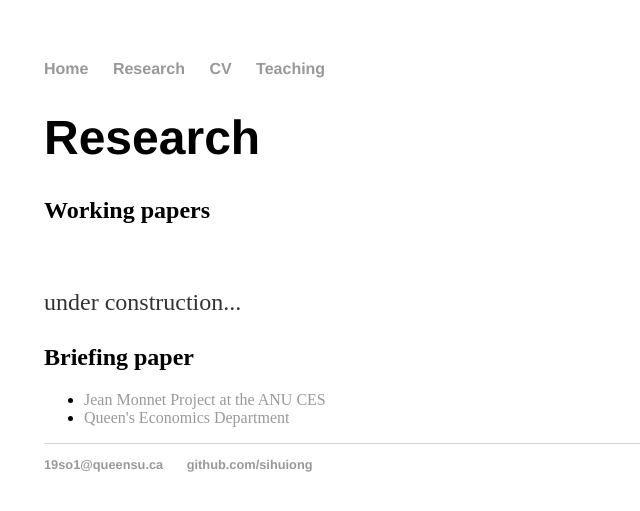
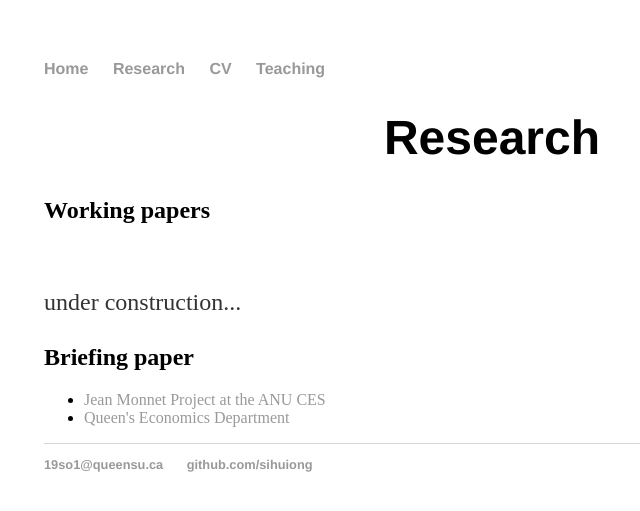
Before and after one commit to SihuiOng/SihuiOng.github.io, a Jekyll site: the page built from research/index.html, in a window 1280 px wide. Shown: the top 511 px of the page, without its empty margins (148-788 px from the left). Built offline with Jekyll 4.4.1, drawn with Linux system fonts in a browser that asks for light colours.

Commit message:
Update index.html

```diff
--- a/research/index.html
+++ b/research/index.html
@@ -3,7 +3,7 @@ layout: default
 title: research
 ---
 	<div class="research">
-	<h1>Research</h1>
+	<h1 style="text-align:center;">Research</h1>
 	<h2>Working papers</h2>
         <br>
         <p>under construction... </p>
```
